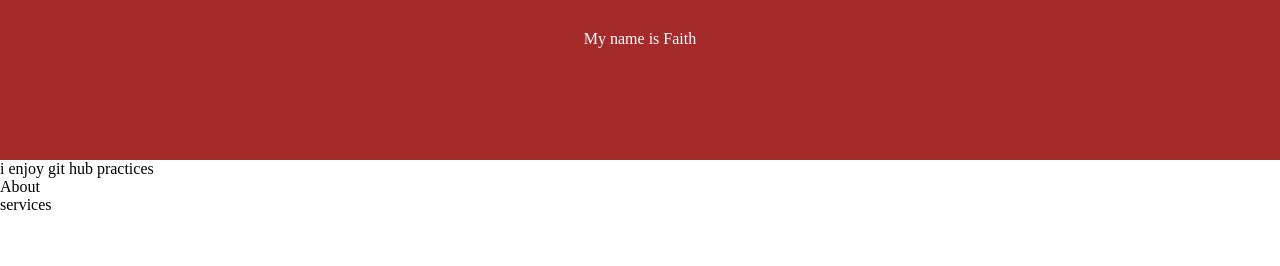
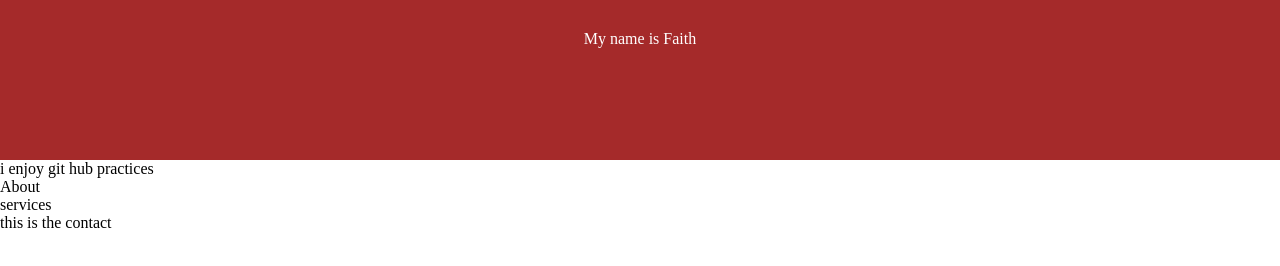
Before and after one commit to thedeveloperfaith/GIthub-practices, a website: page index.html in a window 1280 px wide. Drawn offline with Linux system fonts and the light colour scheme.

Commit message:
putting the contacts

```diff
--- a/index.html
+++ b/index.html
@@ -15,6 +15,7 @@
 
     <section>About </section>
     <aside>services</aside>
+    <article>this is the contact </article>
 
 
 </body>
```
